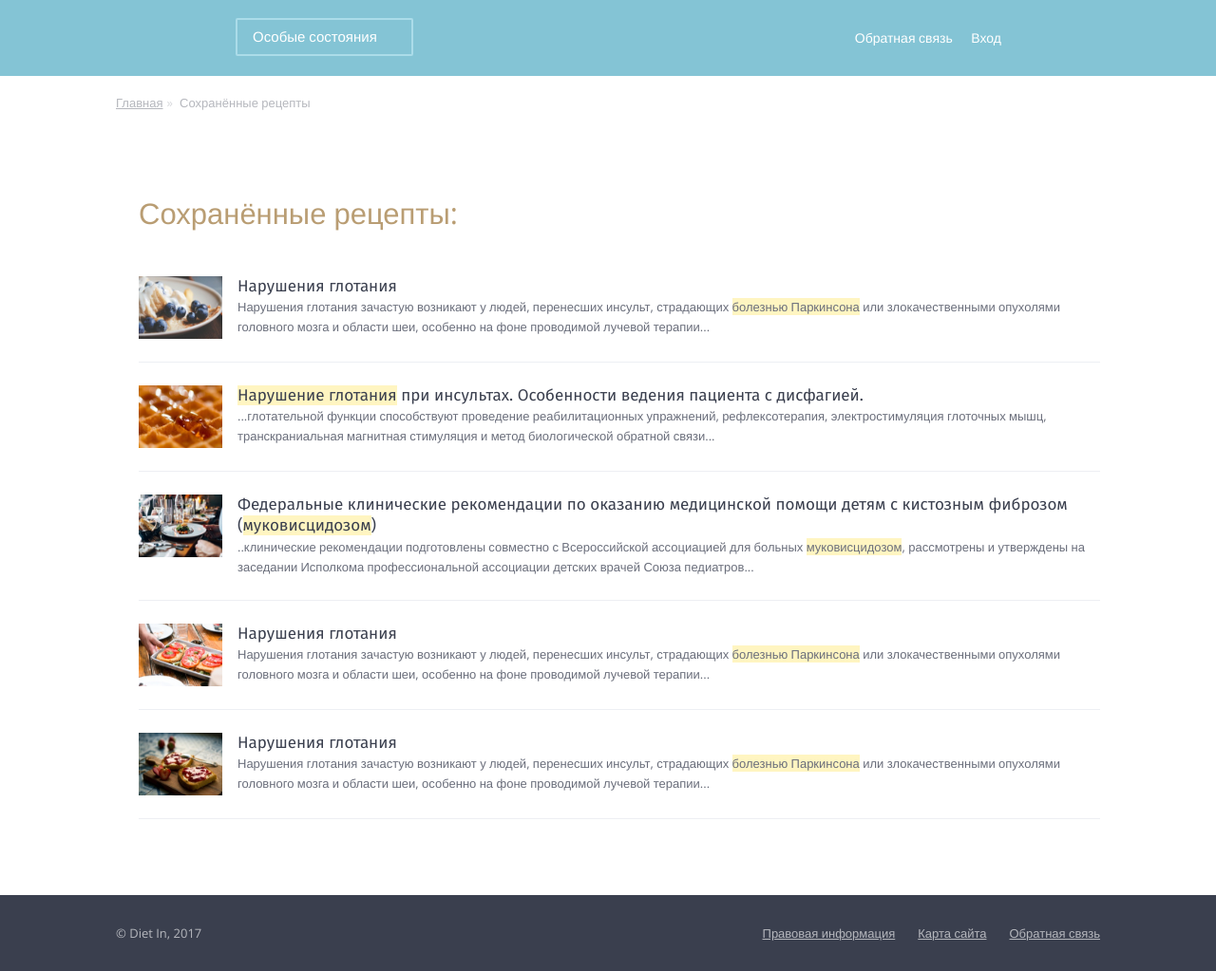
After one commit to iAurora/dietin, a Node project: template src/templates/pages/saved.njk in a window 1280 px wide. The commit adds this page. Shown: the whole page at 95% size. Run offline with Node 20 templates, Linux system fonts and the light colour scheme; the template is opened without the code that fills it: most values are stand-ins (such as "Sample title", 1, 10 or a date in 2020); style sheets or scripts are compiled from the project's sources.

Commit message:
Saved WIP

```diff
--- a/src/sass/components/__components.scss
+++ b/src/sass/components/__components.scss
@@ -33,4 +33,5 @@
 'search-results-filter',
 'search-results',
 'generic-content',
+'saved-recipes',
 'js'
--- /dev/null
+++ b/src/templates/pages/saved.njk
@@ -0,0 +1,100 @@
+{% set pageName = "saved" %}
+{% set pathology = "" %}
+{% set title = 'Сохранённые рецепты - Diet In' %}
+{% set description = 'Описание страницы' %}
+{% extends 'base.njk' %}
+
+{% block content -%}
+
+  <div class="width-container hor-padding-container">
+
+    <ul class="breadcrumbs breadcrumbs--single">
+      <li class="breadcrumbs__item"><a class="link--support link--support-on-white" href="#">Главная</a></li>
+      <li class="breadcrumbs__item">Сохранённые рецепты</li>
+    </ul>
+
+  </div>
+
+
+  {# main wrapper #}
+  <div class="flex-container hor-padding-container ver-padding-xx-container width-container">
+
+    {#{% include "partials/search-filter.njk" %}#}
+
+    {# search content #}
+    <div class="search-results">
+
+      <h1 class="section-heading">Сохранённые рецепты:</h1>
+
+
+      <ul class="search-result">
+
+        <li class="search-result__item">
+          <div class="search-result__thumb">
+            <img class="related-list__thumb" src="img/thmbs/recipe-thumb-1.jpg" />
+          </div>
+          <div class="search-result__text">
+            <h4 class="search-result__title">Нарушения глотания</h4>
+            <p class="search-result__content">Нарушения глотания зачастую возникают у людей, перенесших инсульт, страдающих <mark>болезнью Паркинсона</mark> или злокачественными опухолями головного мозга и области шеи, особенно на фоне проводимой лучевой терапии...</p>
+            <ul class="search-result__nutrients">{% for nutrient in nutrients %}<li>{{ nutrient.name }} &mdash; {{ nutrient.amount }}{{ nutrient.unit }}</li>{% endfor %}</ul>
+          </div>
+          <a href="#" class="search-result__link"></a>
+        </li>
+
+        <li class="search-result__item">
+          <div class="search-result__thumb">
+            <img class="related-list__thumb" src="img/thmbs/recipe-thumb-2.jpg" />
+          </div>
+          <div class="search-result__text">
+            <h4 class="search-result__title"><mark>Нарушение глотания</mark> при инсультах. Особенности ведения пациента с дисфагией.</h4>
+            <p class="search-result__content">...глотательной функции способствуют проведение реабилитационных упражнений, рефлексотерапия, электростимуляция глоточных мышц, транскраниальная магнитная стимуляция и метод биологической обратной связи...</p>
+            <ul class="search-result__nutrients">{% for nutrient in nutrients %}<li>{{ nutrient.name }} &mdash; {{ nutrient.amount }}{{ nutrient.unit }}</li>{% endfor %}</ul>
+          </div>
+          <a href="#" class="search-result__link"></a>
+        </li>
+
+        <li class="search-result__item">
+          <div class="search-result__thumb">
+            <img class="related-list__thumb" src="img/thmbs/recipe-thumb-3.jpg" />
+          </div>
+          <div class="search-result__text">
+            <h4 class="search-result__title">Федеральные клинические рекомендации по оказанию медицинской помощи детям с кистозным фиброзом (<mark>муковисцидозом</mark>)</h4>
+            <p class="search-result__content">..клинические рекомендации подготовлены совместно с Всероссийской ассоциацией для больных <mark>муковисцидозом</mark>, рассмотрены и утверждены на заседании Исполкома профессиональной ассоциации детских врачей Союза педиатров...</p>
+            <ul class="search-result__nutrients">{% for nutrient in nutrients %}<li>{{ nutrient.name }} &mdash; {{ nutrient.amount }}{{ nutrient.unit }}</li>{% endfor %}</ul>
+          </div>
+          <a href="#" class="search-result__link"></a>
+        </li>
+
+        <li class="search-result__item">
+          <div class="search-result__thumb">
+            <img class="related-list__thumb" src="img/thmbs/recipe-thumb-4.jpg" />
+          </div>
+          <div class="search-result__text">
+            <h4 class="search-result__title">Нарушения глотания</h4>
+            <p class="search-result__content">Нарушения глотания зачастую возникают у людей, перенесших инсульт, страдающих <mark>болезнью Паркинсона</mark> или злокачественными опухолями головного мозга и области шеи, особенно на фоне проводимой лучевой терапии...</p>
+            <ul class="search-result__nutrients">{% for nutrient in nutrients %}<li>{{ nutrient.name }} &mdash; {{ nutrient.amount }}{{ nutrient.unit }}</li>{% endfor %}</ul>
+          </div>
+          <a href="#" class="search-result__link"></a>
+        </li>
+
+        <li class="search-result__item">
+          <div class="search-result__thumb">
+            <img class="related-list__thumb" src="img/thmbs/recipe-thumb-5.jpg" />
+          </div>
+          <div class="search-result__text">
+            <h4 class="search-result__title">Нарушения глотания</h4>
+            <p class="search-result__content">Нарушения глотания зачастую возникают у людей, перенесших инсульт, страдающих <mark>болезнью Паркинсона</mark> или злокачественными опухолями головного мозга и области шеи, особенно на фоне проводимой лучевой терапии...</p>
+            <ul class="search-result__nutrients">{% for nutrient in nutrients %}<li>{{ nutrient.name }} &mdash; {{ nutrient.amount }}{{ nutrient.unit }}</li>{% endfor %}</ul>
+          </div>
+          <a href="#" class="search-result__link"></a>
+        </li>
+
+      </ul>
+
+    </div>
+    {# / search content #}
+
+  </div>
+  {# / main wrapper #}
+
+{%- endblock %}
```
Also changed, not shown: src/sass/components/_saved-recipes.scss (added), 1 other file.
